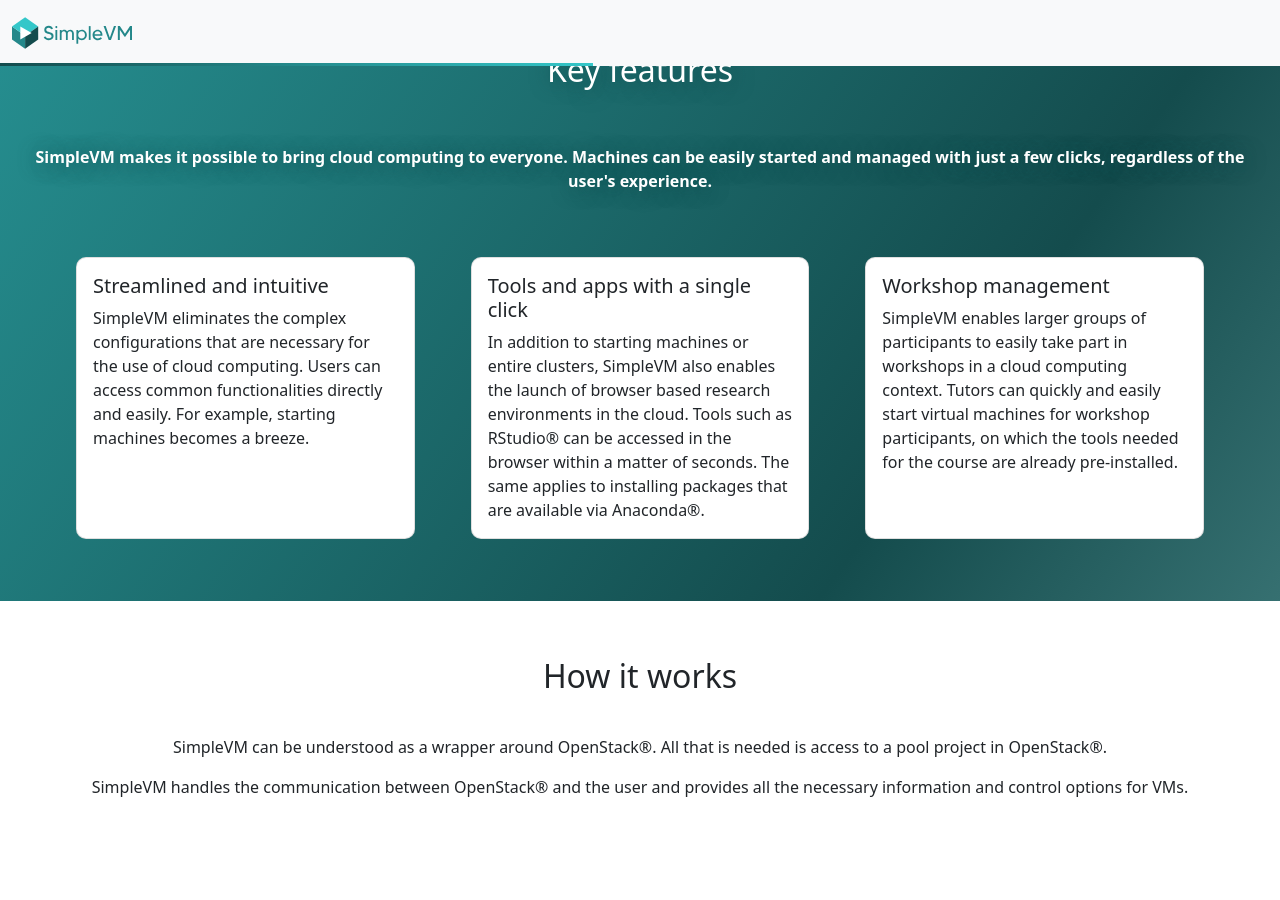
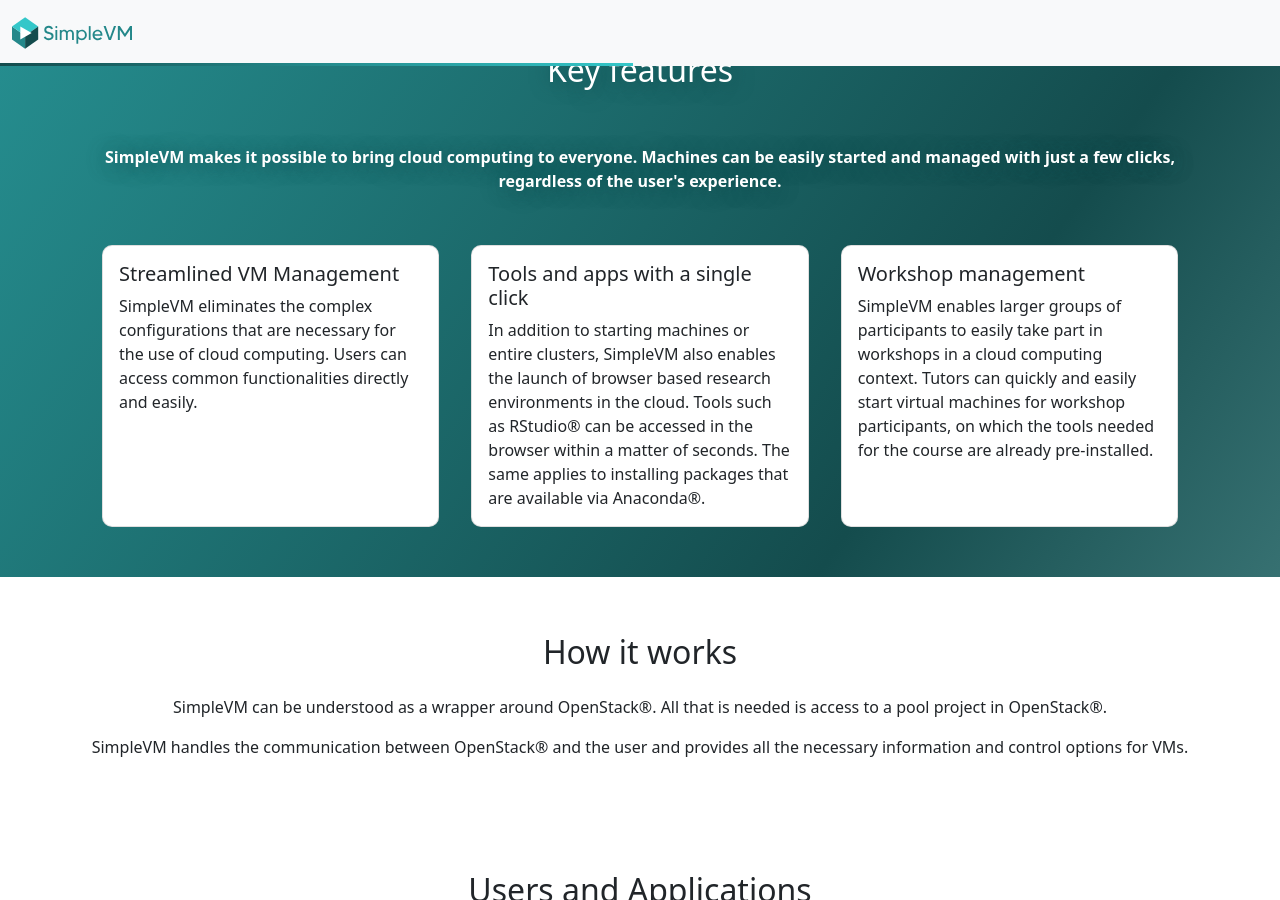
Before and after one commit to SimpleVM/simplevm.github.io, a Jekyll site: the page index.html, which Jekyll copies as it is, in a window 1280 px wide and 900 px high, scrolled down 408 px. Built offline with Jekyll 4.4.1, drawn with Linux system fonts in a browser that asks for light colours.

Commit message:
working on

```diff
--- a/index.html
+++ b/index.html
@@ -29,6 +29,7 @@
     </a>
 </section>
 <section class="animated-background">
+    <div class="container">
         <div class="p-3">
             <h2 class="text-white text-center my-4 color-shadowed">Key features</h2>
         </div>
@@ -38,18 +39,19 @@
             Machines can be easily started and managed with just a few clicks, regardless of the user's experience.
             </p>
         </div>
-    <div class="my-3">
-        <div class="row d-flex mx-5">
-            <div class="col-lg-4 d-flex align-items-stretch">
-                <div class="card feature-card flex-fill m-3">
+    </div>
+    <div class="container my-3">
+        <div class="row d-flex m-1">
+            <div class="col-4 d-flex align-items-stretch">
+                <div class="card feature-card flex-fill m-1">
                     <div class="card-body">
-                        <h5 class="card-title">Streamlined and intuitive</h6>
-                        <p class="card-text">SimpleVM eliminates the complex configurations that are necessary for the use of cloud computing. Users can access common functionalities directly and easily. For example, starting machines becomes a breeze.</p>
+                        <h5 class="card-title">Streamlined VM Management</h6>
+                        <p class="card-text">SimpleVM eliminates the complex configurations that are necessary for the use of cloud computing. Users can access common functionalities directly and easily.</p>
                     </div>
                 </div>
             </div>
-            <div class="col-lg-4 d-flex align-items-stretch">
-                <div class="card feature-card flex-fill m-3">
+            <div class="col-4 d-flex align-items-stretch">
+                <div class="card feature-card flex-fill m-1">
                     <div class="card-body">
                     <h5 class="card-title">Tools and apps with a single click</h6>
                     <p class="card-text">In addition to starting machines or entire clusters, SimpleVM also enables the launch of browser based research environments in the cloud. Tools such as RStudio® can be accessed in the browser within a matter of seconds. The same applies to installing packages that are available via Anaconda®.
@@ -57,8 +59,8 @@
                     </div>
                 </div>
             </div>
-            <div class="col-lg-4 d-flex align-items-stretch">
-                <div class="card feature-card flex-fill m-3">
+            <div class="col-4 d-flex align-items-stretch">
+                <div class="card feature-card flex-fill m-1">
                     <div class="card-body">
                     <h5 class="card-title">Workshop management</h6>
                     <p class="card-text">SimpleVM enables larger groups of participants to easily take part in workshops in a cloud computing context. Tutors can quickly and easily start virtual machines for workshop participants, on which the tools needed for the course are already pre-installed.</p>
@@ -69,11 +71,13 @@
     </div>
 </section>
 <section class="white-section">
+    <div class="container">
         <div class="text-center">
             <h2 class="p-3">How it works</h2>
-        <div class="p-3">
+            <div class="mx-auto">
                 <p>SimpleVM can be understood as a wrapper around OpenStack®. All that is needed is access to a pool project in OpenStack®.</p>
                 <p>SimpleVM handles the communication between OpenStack® and the user and provides all the necessary information and control options for VMs.</p>
+            </div>
         </div>
     </div>
 </section>
```
Lines whose indentation alone changed are shown as unchanged.
